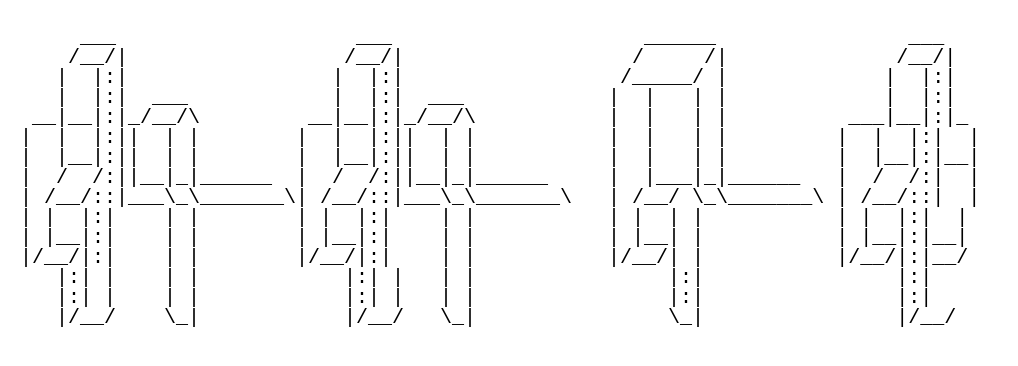
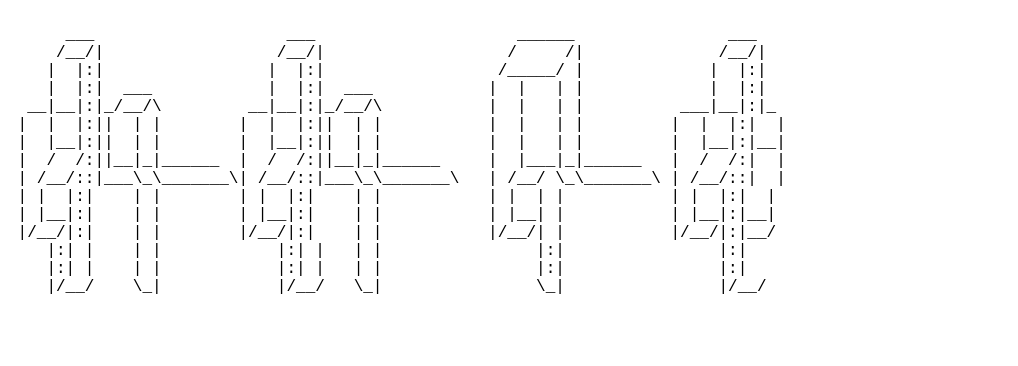
Before and after one commit to amitsaraff/amitsaraff.github.io, a plain HTML site: page index.html in a window 1280 px wide. Shown: the whole page, without its empty margins (0-1018 px from the left). Drawn offline with Linux system fonts and the light colour scheme.

Commit message:
Update index.html

```diff
--- a/index.html
+++ b/index.html
@@ -1,6 +1,6 @@
 <html>
 <body>
-<pre style="font-family: monospace; line-height: 1; font-size: 20px;">
+<pre>
       ___                    ___                     ______                ___
      /__/|                  /__/|                   /     /|              /__/|
     |  |:|                 |  |:|                  /_____/ |             |  |:|
@@ -23,6 +23,9 @@
 .green { color: #00FF00; }
 .red { color: #FF0000; }
 .brown { color: #8B4513; }
+pre {
+  font-family: "Courier New", Courier, monospace;
+}
 </style>
 </body>
 </html>
```
